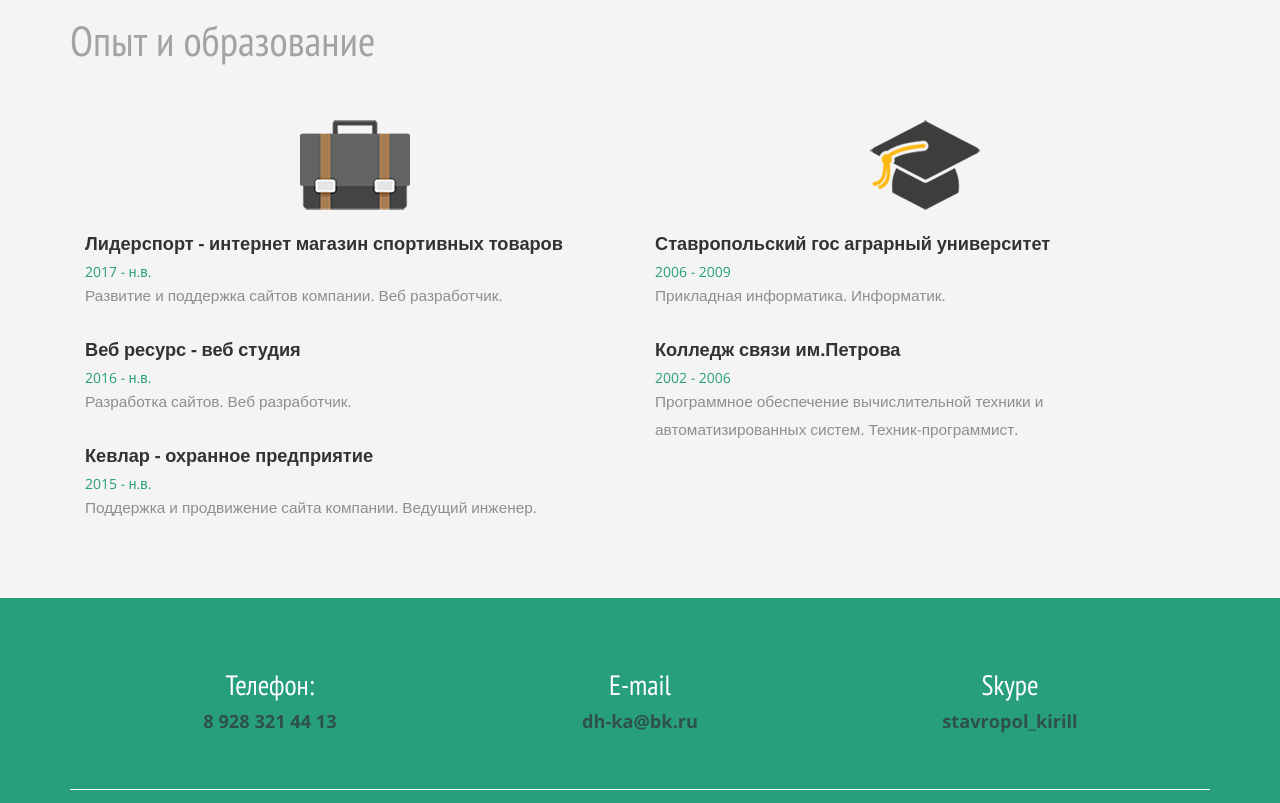
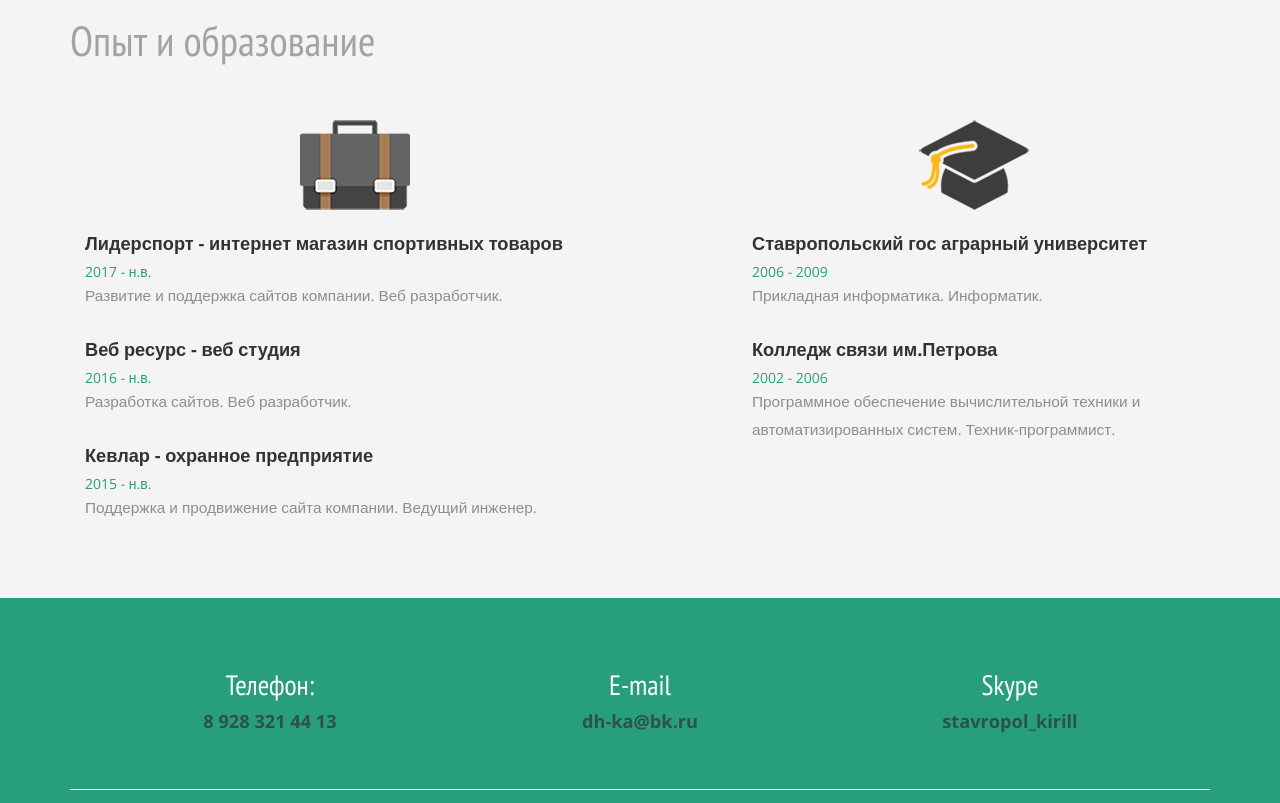
Before and after one commit to Klimonov/klimonov.github.io, a plain HTML site: page index.html in a window 1280 px wide. Shown: the part 1800-2603 px from the top of the page. Drawn offline with nearby package versions, Linux system fonts and the light colour scheme.

Commit message:
study padding

```diff
--- a/css/style.css
+++ b/css/style.css
@@ -1473,6 +1473,9 @@ a.read {
     font-weight: 700;
     margin: 10px 0 30px 0;
 }
+.study {
+	padding-left: 8em;
+}
 .blog {
 	text-align: left;
 }
@@ -1547,4 +1550,7 @@ font-size: 2em;
 .sed {
 	display: none;
 }
-}
+.study {
+	padding-left: 15px;
+}
+}
--- a/index.html
+++ b/index.html
@@ -450,7 +450,7 @@
 					</div>
 
 
-					<div class="col-md-6 service-grid">
+					<div class="col-md-6 service-grid study">
 						<img class="img-responsive" src="images/study.png" alt=" ">
 						<a href="http://www.stgau.ru/" target="_blank"><h5>Ставропольский гос аграрный университет</h5></a><span>2006 - 2009</span>
 					<div class="clearfix"> </div>
```
